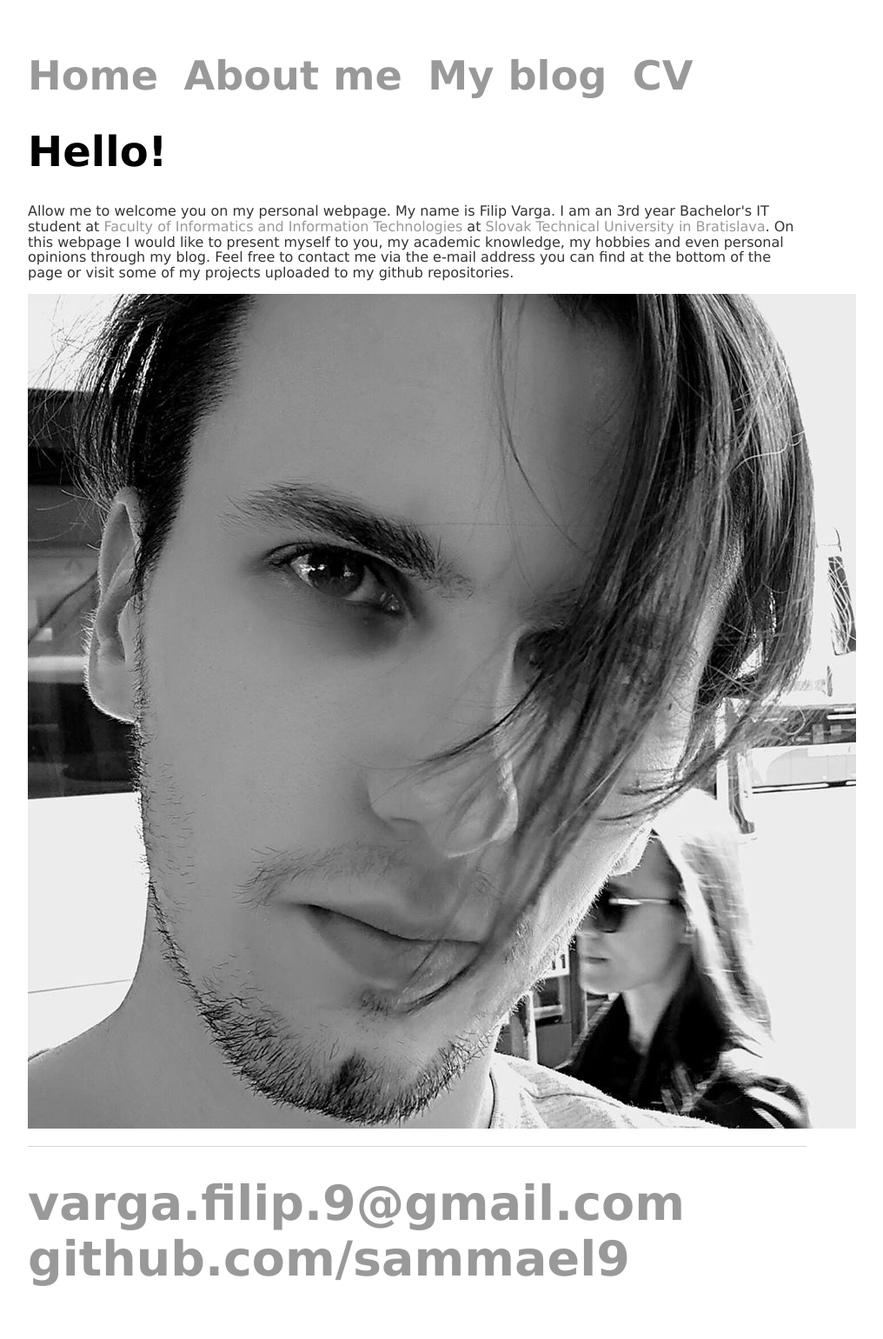
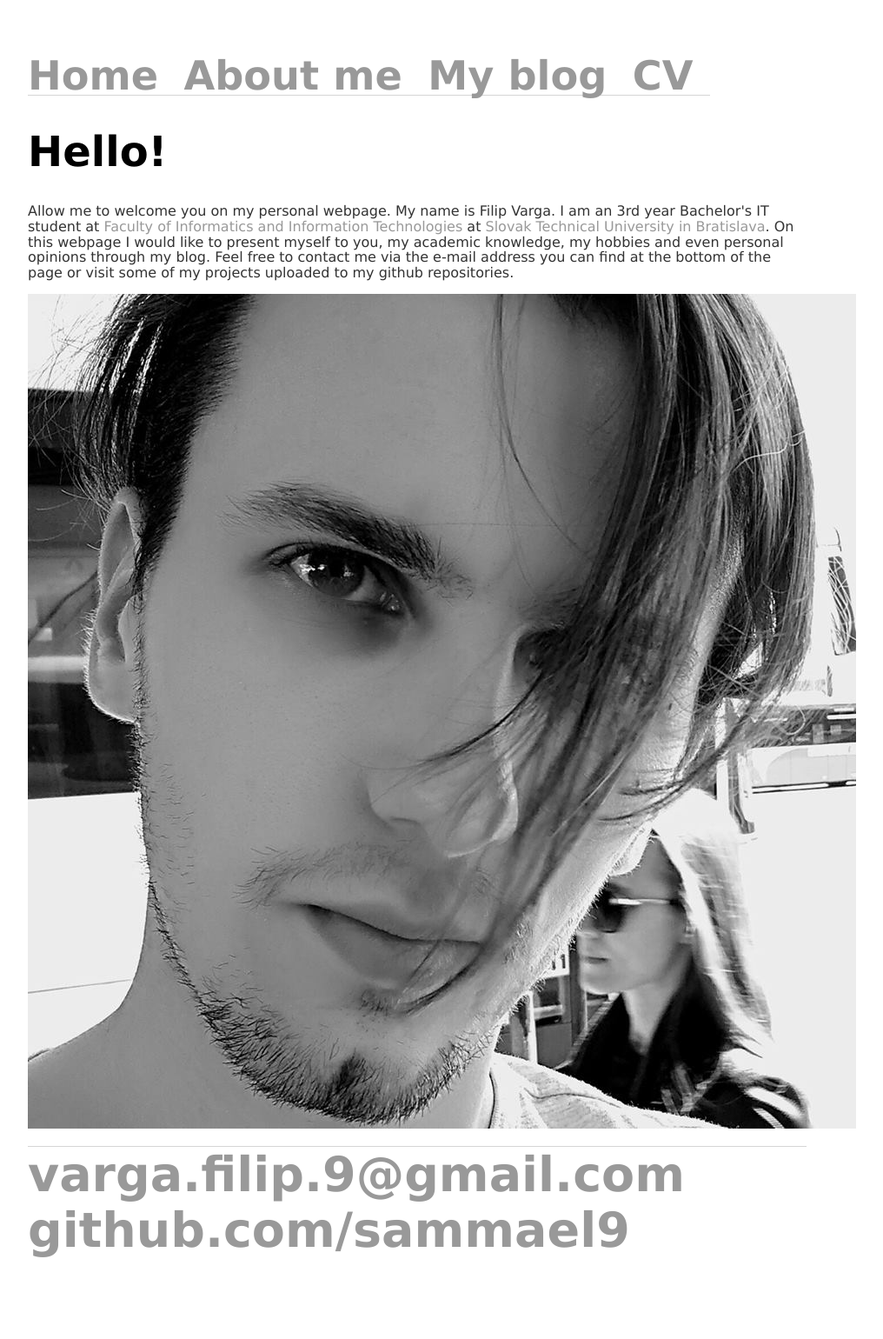
Before and after one commit to sammael9/sammael9.github.io, a Jekyll site: the page built from index.html, in a window 1280 px wide. Shown: the whole page at 87% size, without its empty margins (160-1176 px from the left). Built offline with Jekyll 4.4.1, drawn with Linux system fonts in a browser that asks for light colours; after the commit the page ends 1507 px from its top, so only the background shows below that.

Commit message:
Update main.css

```diff
--- a/css/main.css
+++ b/css/main.css
@@ -2,12 +2,22 @@
     margin: 60px auto;
     width: 70%;
 }
-nav ul, footer ul {
+footer ul {
     font-family:'Lucida Sans Unicode', 'Lucida Grande', 'Sans-Serif';
     padding: 0px;
     list-style: none;
     font-weight: bold;
     font-size: 1.7em;
+    display: inline;
+}
+nav ul {
+    font-family:'Lucida Sans Unicode', 'Lucida Grande', 'Sans-Serif';
+    padding: 0px;
+    list-style: none;
+    font-weight: bold;
+    font-size: 1.7em;
+    border-bottom: 1px solid #d5d5d5;
+    display: inline;
 }
 nav ul li, footer ul li {
     font-family:'Lucida Sans Unicode', 'Lucida Grande', 'Sans-Serif';
```
